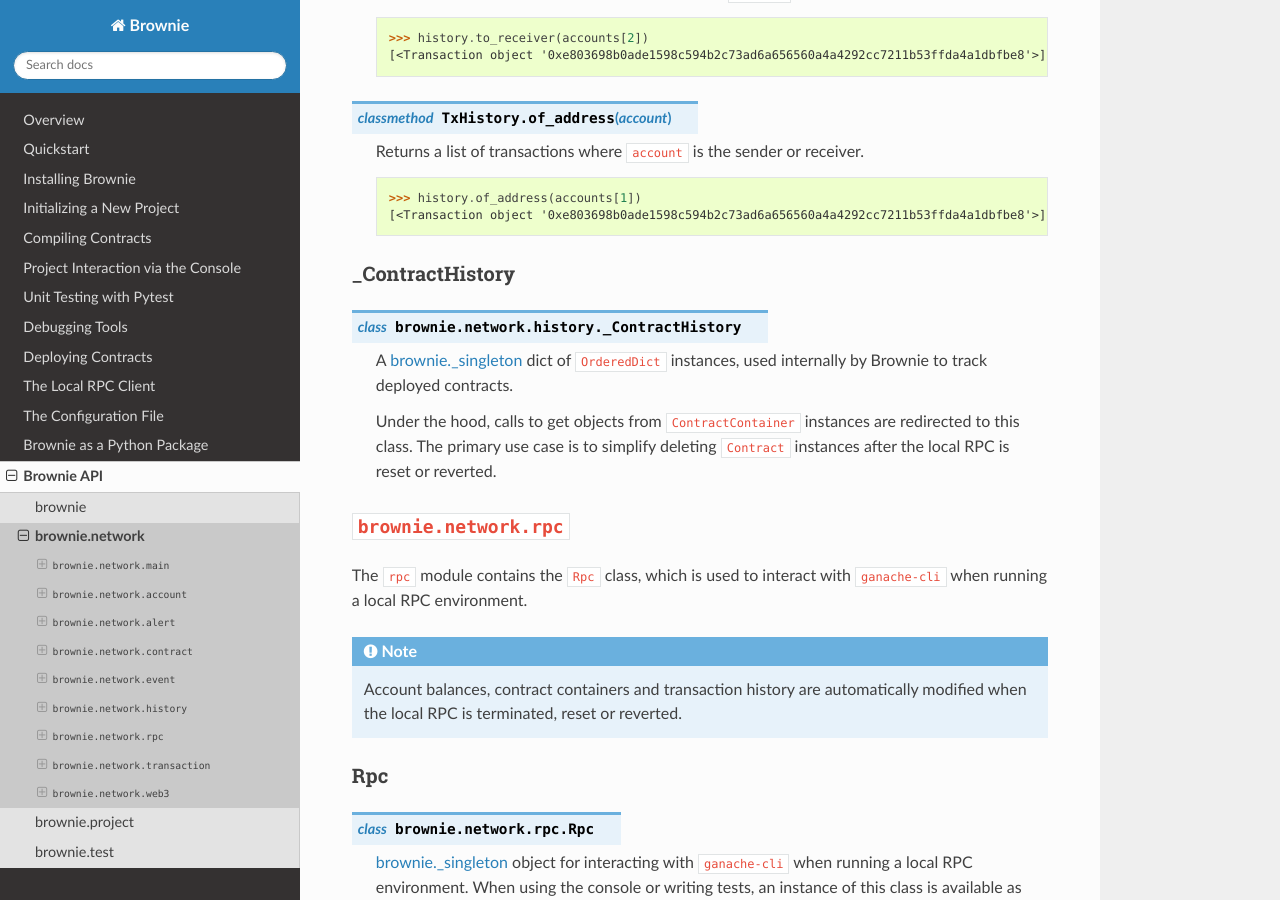
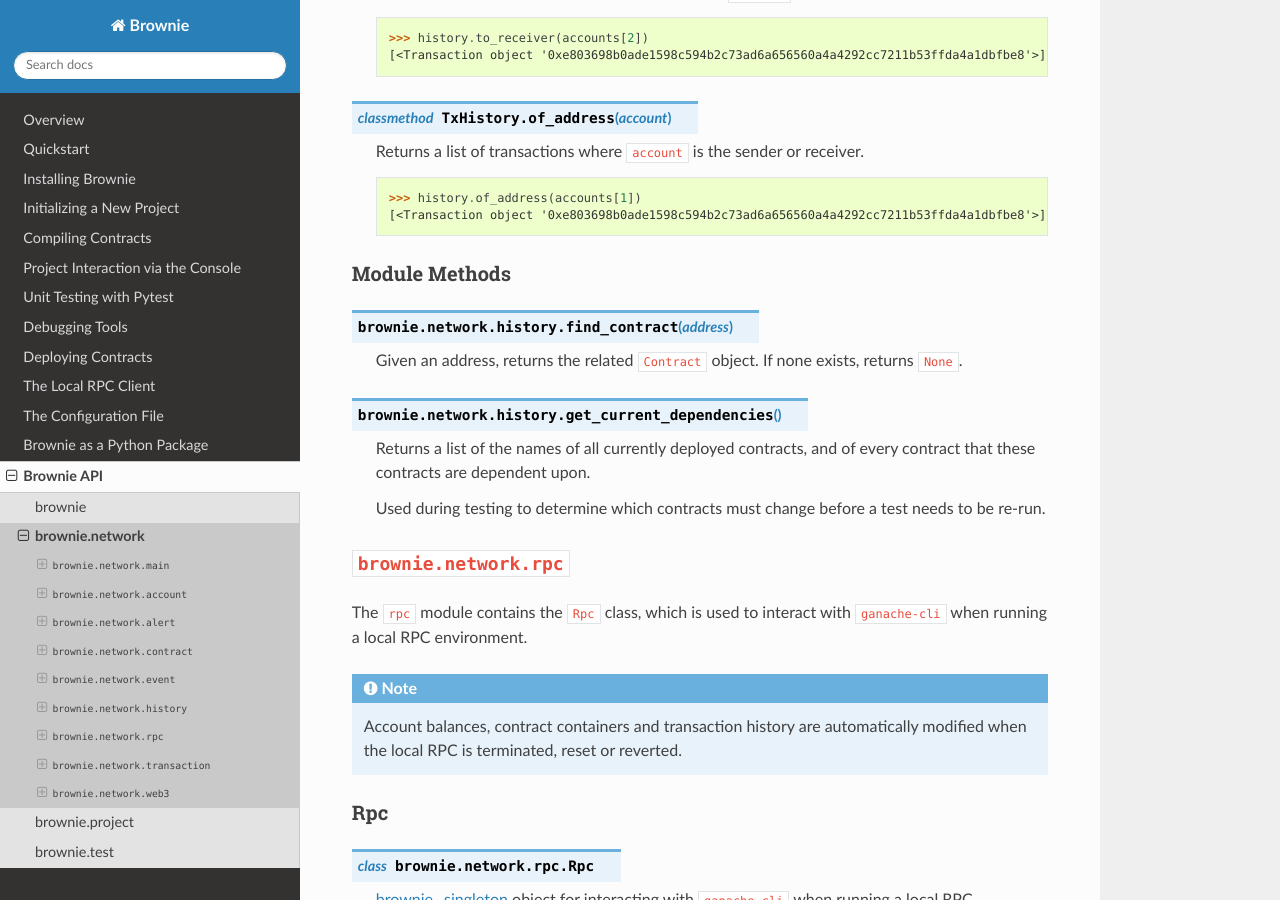
Before and after one commit to eth-brownie/brownie, a Sphinx documentation site: the page built from docs/api-network.rst, in a window 1280 px wide and 900 px high, scrolled down 22048 px. Built offline with Sphinx 7.4.7 and the Read the Docs theme 2.0.0, drawn with Linux system fonts in a browser that asks for light colours.

Commit message:
update docs

```diff
--- a/docs/api-network.rst
+++ b/docs/api-network.rst
@@ -1174,14 +1174,18 @@
         >>> history.of_address(accounts[1])
         [<Transaction object '0xe803698b0ade1598c594b2c73ad6a656560a4a4292cc7211b53ffda4a1dbfbe8'>]
 
-_ContractHistory
-----------------
-
-.. py:class:: brownie.network.history._ContractHistory
-
-    A :ref:`api-types-singleton` dict of ``OrderedDict`` instances, used internally by Brownie to track deployed contracts.
-
-    Under the hood, calls to get objects from ``ContractContainer`` instances are redirected to this class. The primary use case is to simplify deleting  ``Contract`` instances after the local RPC is reset or reverted.
+Module Methods
+--------------
+
+.. py:method:: brownie.network.history.find_contract(address)
+
+    Given an address, returns the related ``Contract`` object. If none exists, returns ``None``.
+
+.. py:method:: brownie.network.history.get_current_dependencies()
+
+    Returns a list of the names of all currently deployed contracts, and of every contract that these contracts are dependent upon.
+
+    Used during testing to determine which contracts must change before a test needs to be re-run.
 
 ``brownie.network.rpc``
 =======================
```
Also changed, not shown: 1 other file.
